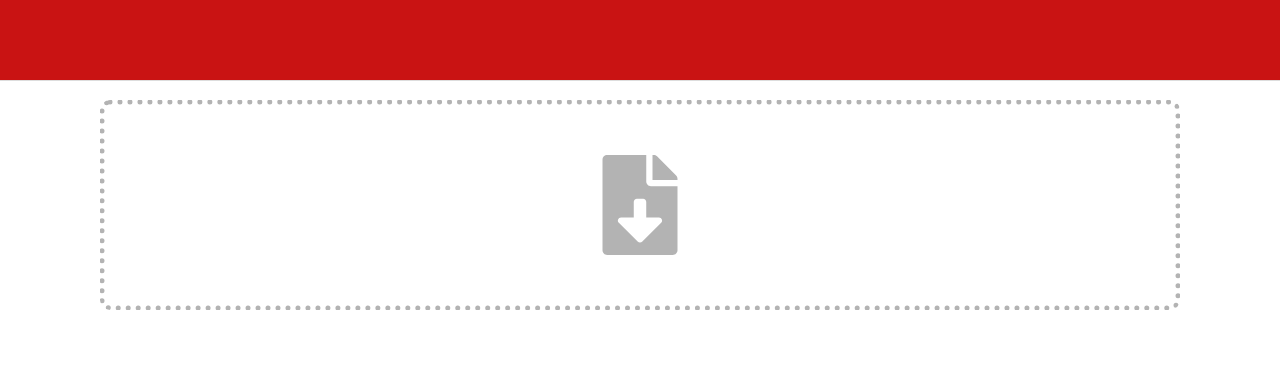
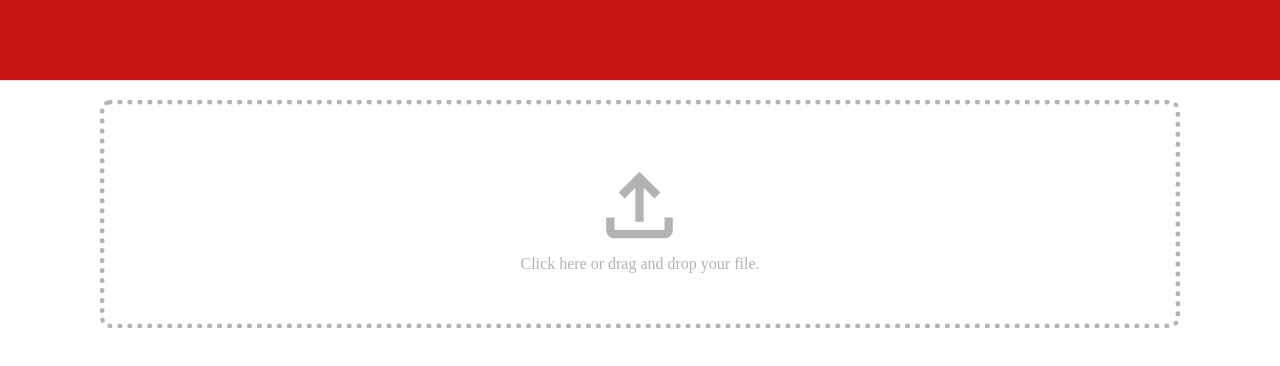
Before and after one commit to fractalxg/portfolio-generative-ai, a React (Vite) app in the folder frontend/: page / in a window 1280 px wide. Shown: the top 366 px of the page. Built offline with nearby package versions, Linux system fonts and the light colour scheme.

Commit message:
style: drag and drop icon and text

```diff
--- a/frontend/components/DragAndDrop.css
+++ b/frontend/components/DragAndDrop.css
@@ -1,5 +1,4 @@
 .drag-and-drop-container {
-
 }
 .drag-and-drop-content {
   display: grid;
@@ -11,15 +10,22 @@
   margin-left: 100px;
   margin-right: 100px;
 }
-.drag-and-drop-content:hover{
+.drag-and-drop-text {
+  display: flex;
+  width: 100%;
+  justify-content: center;
+  color: #b3b3b3;
+}
+
+.drag-and-drop-content:hover {
   opacity: 0.7;
   cursor: pointer;
 }
 .drag-and-drop-content:hover .drag-and-drop-icon {
-
 }
 .drag-and-drop-icon {
   height: 100px;
   width: 100px;
+  width: 100%;
   color: #b3b3b3;
 }
--- a/frontend/components/DragAndDrop.jsx
+++ b/frontend/components/DragAndDrop.jsx
@@ -1,17 +1,16 @@
 import "./DragAndDrop.css";
-import { FaFileDownload } from "react-icons/fa";
+import { MdOutlineFileUpload } from "react-icons/md";
 import { useDropzone } from "react-dropzone";
 import { useState } from "react";
 
-const DragAndDrop = ({setDragAndDropText}) => {
-
+const DragAndDrop = ({ setDragAndDropText }) => {
   const FileUploader = ({ children }) => {
     const onDrop = (acceptedFiles) => {
       const file = acceptedFiles[0];
       const reader = new FileReader();
       reader.onload = () => {
         const text = reader.result;
-        setDragAndDropText(text)
+        setDragAndDropText(text);
       };
       reader.readAsText(file);
     };
@@ -31,7 +30,10 @@ const DragAndDrop = ({setDragAndDropText}) => {
       <div className="drag-and-drop-container">
         <FileUploader>
           <div className="drag-and-drop-content">
-            <FaFileDownload className="drag-and-drop-icon" />
+            <MdOutlineFileUpload className="drag-and-drop-icon" />
+            <div className="drag-and-drop-text">
+              <p>Click here or drag and drop your file.</p>
+            </div>
           </div>
         </FileUploader>
       </div>
```
